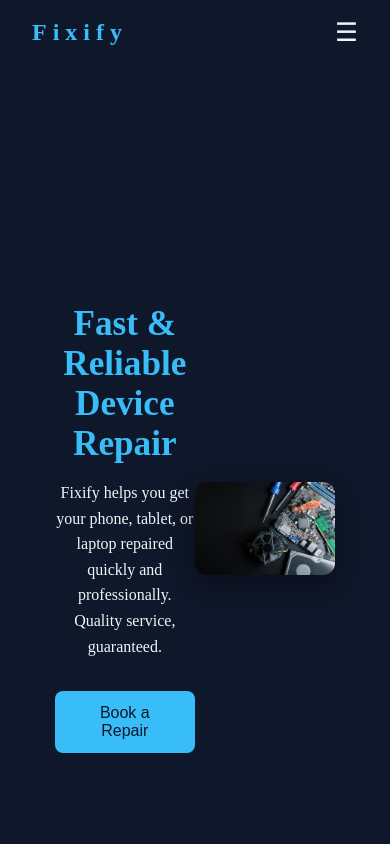
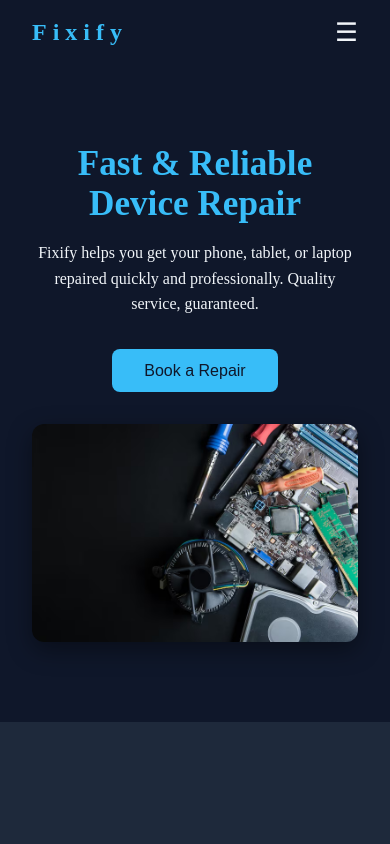
Before and after one commit to Gagun45/fixify, a React (Vite) app: page / in a window 390 px wide. Shown: the top 844 px of the page. Built offline with nearby package versions, Linux system fonts and the light colour scheme.

Commit message:
globalwrapper padding fixed

```diff
--- a/src/components/Hero/Hero.module.css
+++ b/src/components/Hero/Hero.module.css
@@ -1,20 +1,17 @@
 .hero {
-    width: 100%;
     background-color: var(--bg);
     color: var(--fg);
-    gap: 2rem;
 }
 
 .wrapper {
     display: flex;
     align-items: center;
     justify-content: space-between;
-    padding: 10rem 10%;
+    gap: 2rem;
 }
 
 .text {
     flex: 1;
-    max-width: 500px;
 }
 
 .text h1 {
@@ -61,10 +58,9 @@
 }
 
 @media (max-width: 768px) {
-    .hero {
+    .wrapper {
         flex-direction: column;
         text-align: center;
-        padding: 5rem 5%;
     }
 
     .text h1 {
--- a/src/index.css
+++ b/src/index.css
@@ -32,10 +32,12 @@ html {
 
 section {
   scroll-margin-top: 64px;
+  width: 100%;
 }
 
 .globalContentWrapper {
   max-width: 1440px;
   margin: 0 auto;
   width: 100%;
+  padding: 5rem 2rem;
 }
```
